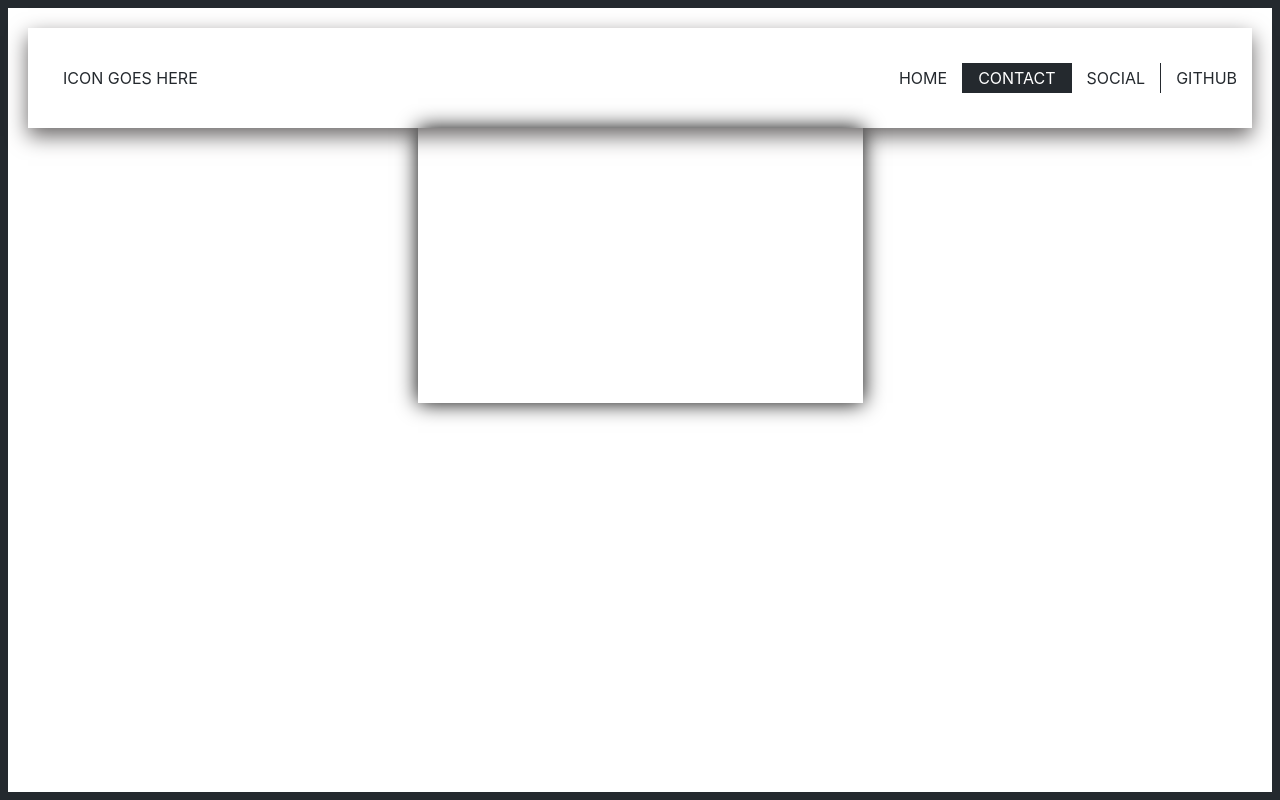
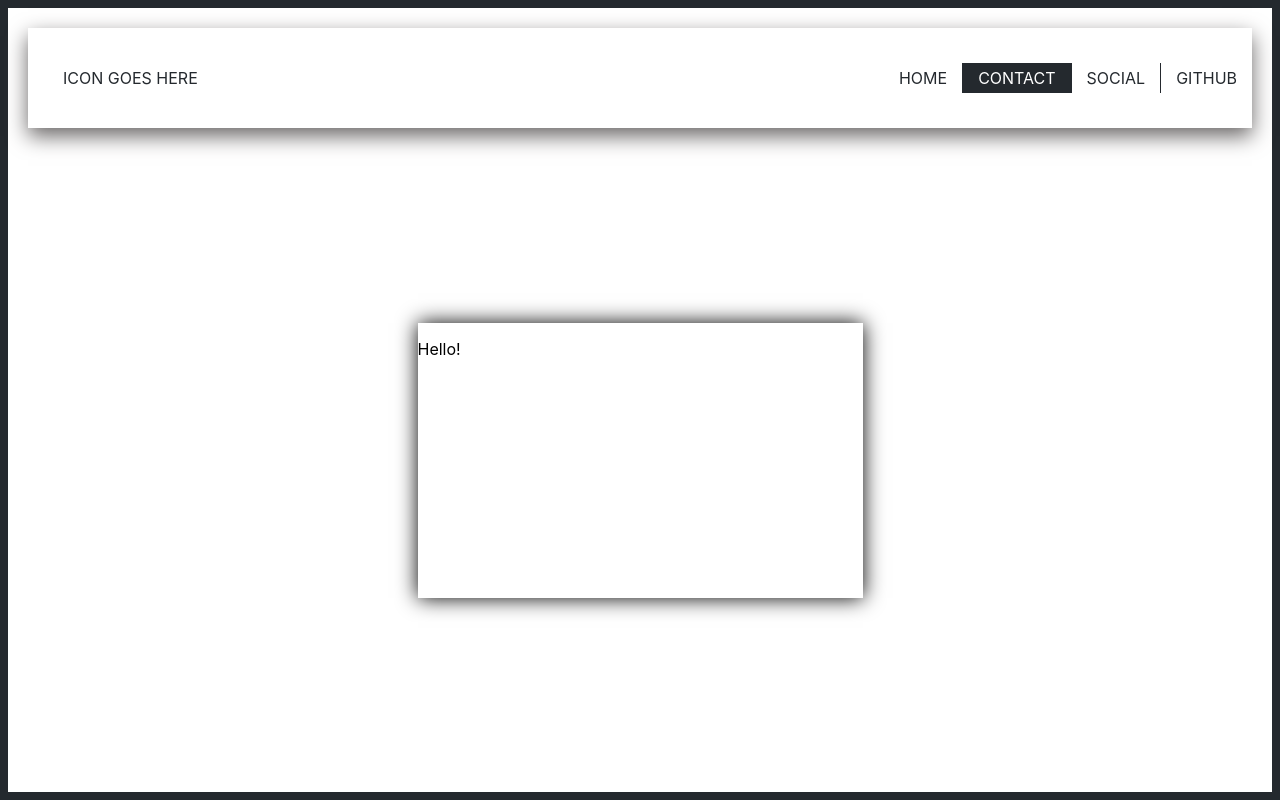
Before and after one commit to evangeloua/Website, a React (Create React App) app: page /#/contact in a window 1280 px wide. Built offline with nearby package versions, Linux system fonts and the light colour scheme.

Commit message:
adding business card layout

```diff
--- a/src/App.css
+++ b/src/App.css
@@ -1,4 +1,11 @@
 .AppBody {
+    height: calc(100vh - 136px);
+    display: flex;
+    justify-content: center;
+    align-items: center;
+}
+
+.AppBodyWithScroll {
     height: calc(100vh - 136px);
 }
 
--- a/src/components/contact/BusinessCard.js
+++ b/src/components/contact/BusinessCard.js
@@ -5,6 +5,7 @@ class BusinessCard extends Component {
     render() {
         return (
             <div className="businessCard">
+                <p>Hello!</p>
             </div>
         );
     }
--- a/src/components/home/HomeMain.js
+++ b/src/components/home/HomeMain.js
@@ -8,7 +8,7 @@ import 'simplebar/dist/simplebar.min.css';
 class HomeMain extends Component {
     render() {
         return (
-            <div className="AppBody">
+            <div className="AppBodyWithScroll">
                 <SimpleBar>
                     <h1>Home</h1>
                     <BioParagraph/>
--- a/src/stylesheets/Contact.css
+++ b/src/stylesheets/Contact.css
@@ -2,10 +2,10 @@
     display: flex;
     height: 275px;
     width: 445px;
-    margin:  0 auto;
     box-shadow: 0 0 20px 0;
     justify-content: space-between;
     flex-direction: column;
+    /*background-image: url("../images/seamless-paper-texture-business-card-background.jpg");*/
 }
 
 .cardName {
```
Also changed, not shown: src/images/business-card-bg.jpg (added), src/images/seamless-paper-texture-business-card-background.jpg (added).
